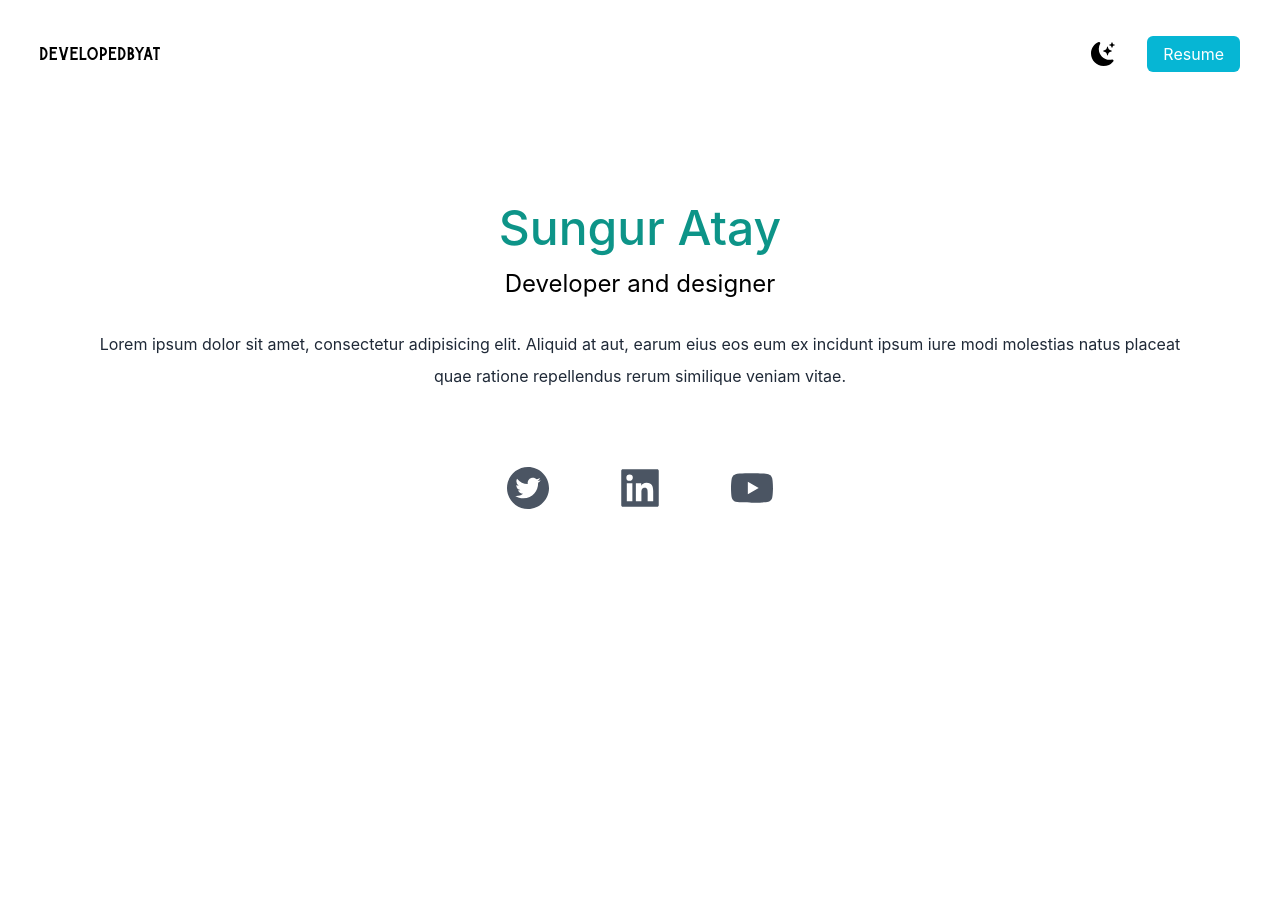
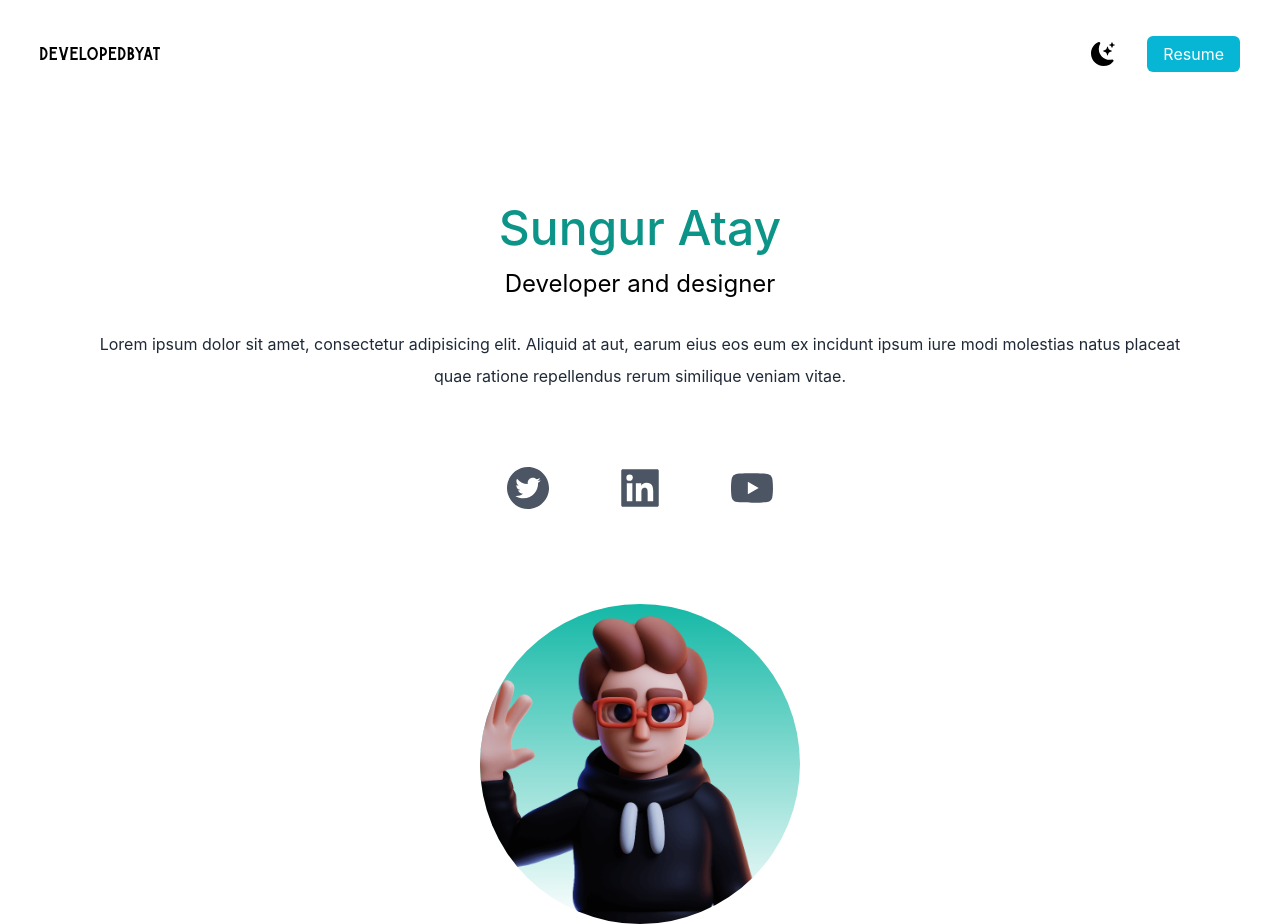
Before and after one commit to atakanteko/portfolio-react, a Next.js app: page / in a window 1280 px wide. Before the commit the page ends 800 px from the top, so only its background shows below. Built offline with nearby package versions, Linux system fonts and the light colour scheme.

Commit message:
info section done

```diff
--- a/pages/index.js
+++ b/pages/index.js
@@ -1,4 +1,5 @@
 import Head from 'next/head'
+import Image from "next/image";
 import {
     BsFillMoonStarsFill
 } from "react-icons/bs";
@@ -7,6 +8,7 @@ import {
     AiFillLinkedin,
     AiFillYoutube,
 } from "react-icons/ai";
+import deved from '../public/deved.png'
 
 export default function Home() {
   return (
@@ -42,6 +44,9 @@ export default function Home() {
                 <AiFillLinkedin />
                 <AiFillYoutube />
             </div>
+            <div className="mx-auto relative bg-gradient-to-b from-teal-500 rounded-full w-80 h-80 overflow-hidden mt-20">
+                <Image src={deved} alt="developer" layout="fill" objectFit="cover" />
+            </div>
         </section>
       </main>
     </div>
```
Also changed, not shown: public/deved.png (added).
